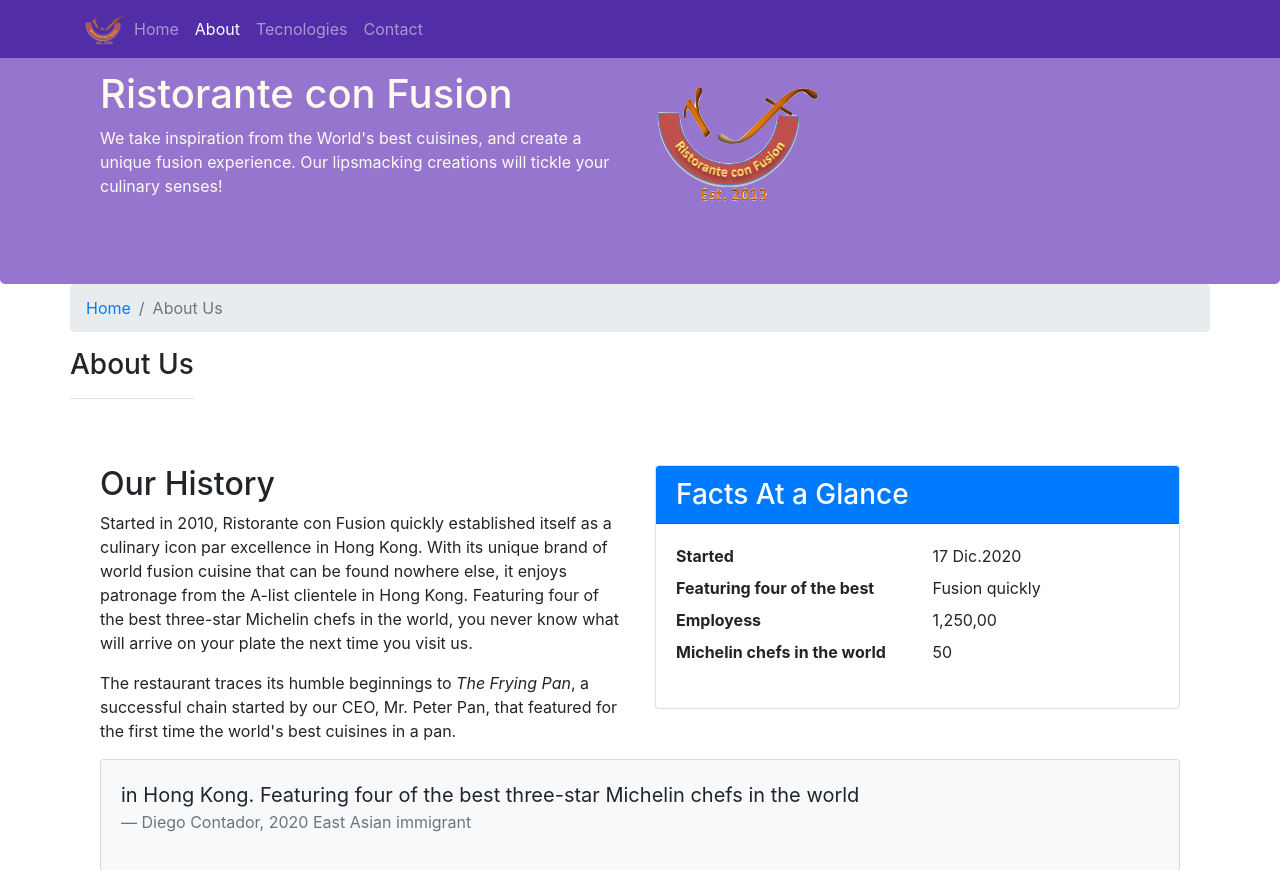
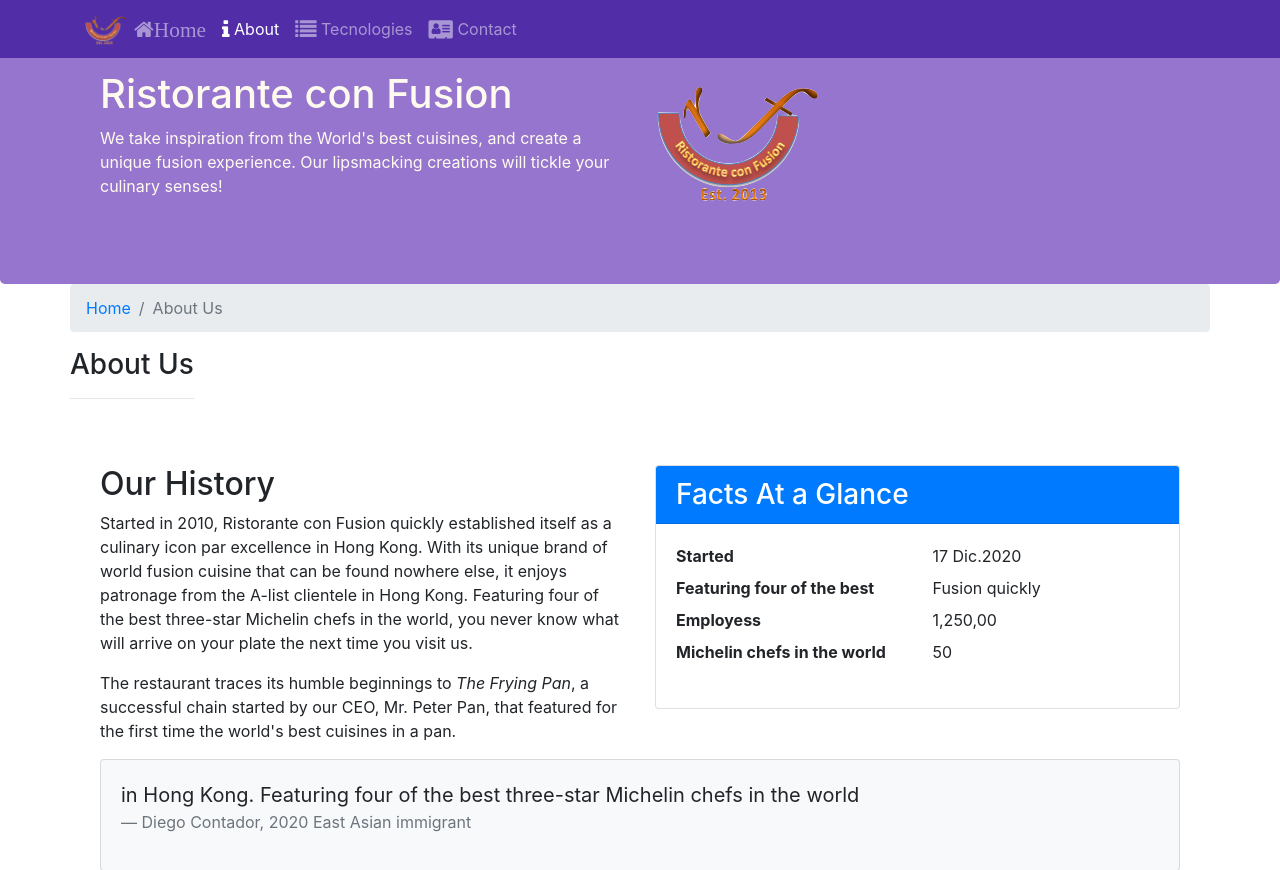
Before and after one commit to DiegoContador/Bootsrapt4Diego, a website: page docs/aboutus.html in a window 1280 px wide. Shown: the top 870 px of the page. Drawn offline with nearby package versions, Linux system fonts and the light colour scheme.

Commit message:
despligue

```diff
--- a/docs/aboutus.html
+++ b/docs/aboutus.html
@@ -9,6 +9,7 @@
     <link rel="stylesheet" href="https://cdn.jsdelivr.net/npm/bootstrap@4.5.3/dist/css/bootstrap.min.css" integrity="sha384-TX8t27EcRE3e/ihU7zmQxVncDAy5uIKz4rEkgIXeMed4M0jlfIDPvg6uqKI2xXr2" crossorigin="anonymous">
     <!-- <link rel="stylesheet" href="node_modules/font-awesome/css/font-awesome.min.css">
     <link rel="stylesheet" href="node_modules/bootstrap-social/bootstrap-social.css"> -->
+    <link rel="stylesheet" href="https://cdnjs.cloudflare.com/ajax/libs/font-awesome/4.7.0/css/font-awesome.min.css" integrity="sha512-SfTiTlX6kk+qitfevl/7LibUOeJWlt9rbyDn92a1DqWOw9vWG2MFoays0sgObmWazO5BQPiFucnnEAjpAB+/Sw==" crossorigin="anonymous" />
     <link rel="stylesheet" href="https://cdnjs.cloudflare.com/ajax/libs/bootstrap-social/4.5.0/bootstrap-social.css" integrity="sha512-hNpC/G+9Sh4ohm7WIfh62qrRN5JNCQL73+9TMmC5/H7BQAfX7hoD2SD0FXxnQKYjp6ci4kYQwRfLiosgZSQzIA==" crossorigin="anonymous" />
     <!-- endbuild -->
     <link rel="stylesheet" href="css/styles.css">
```
Also changed, not shown: docs/contactus.html (+1 -0 lines), docs/index.html (+1 -0 lines).
